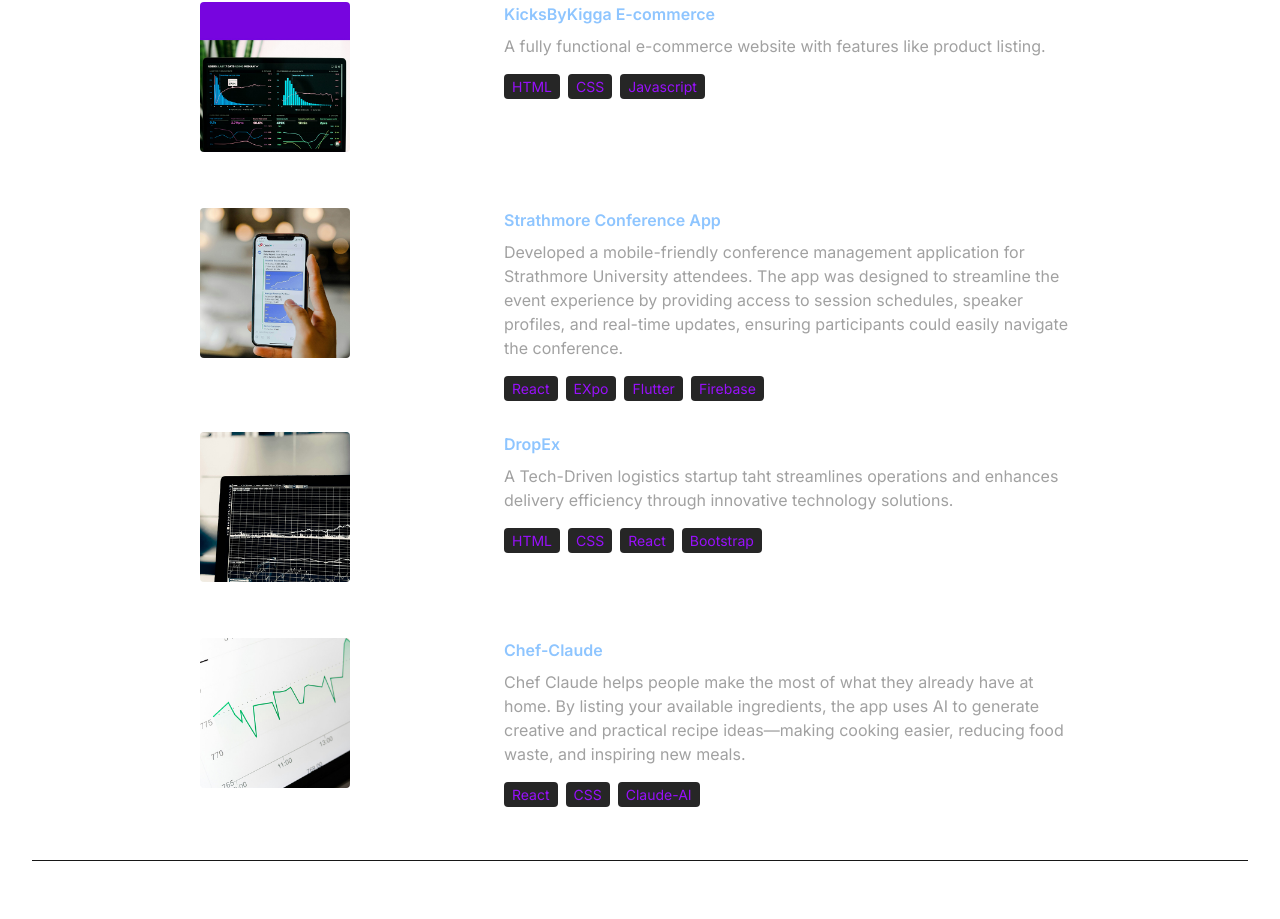
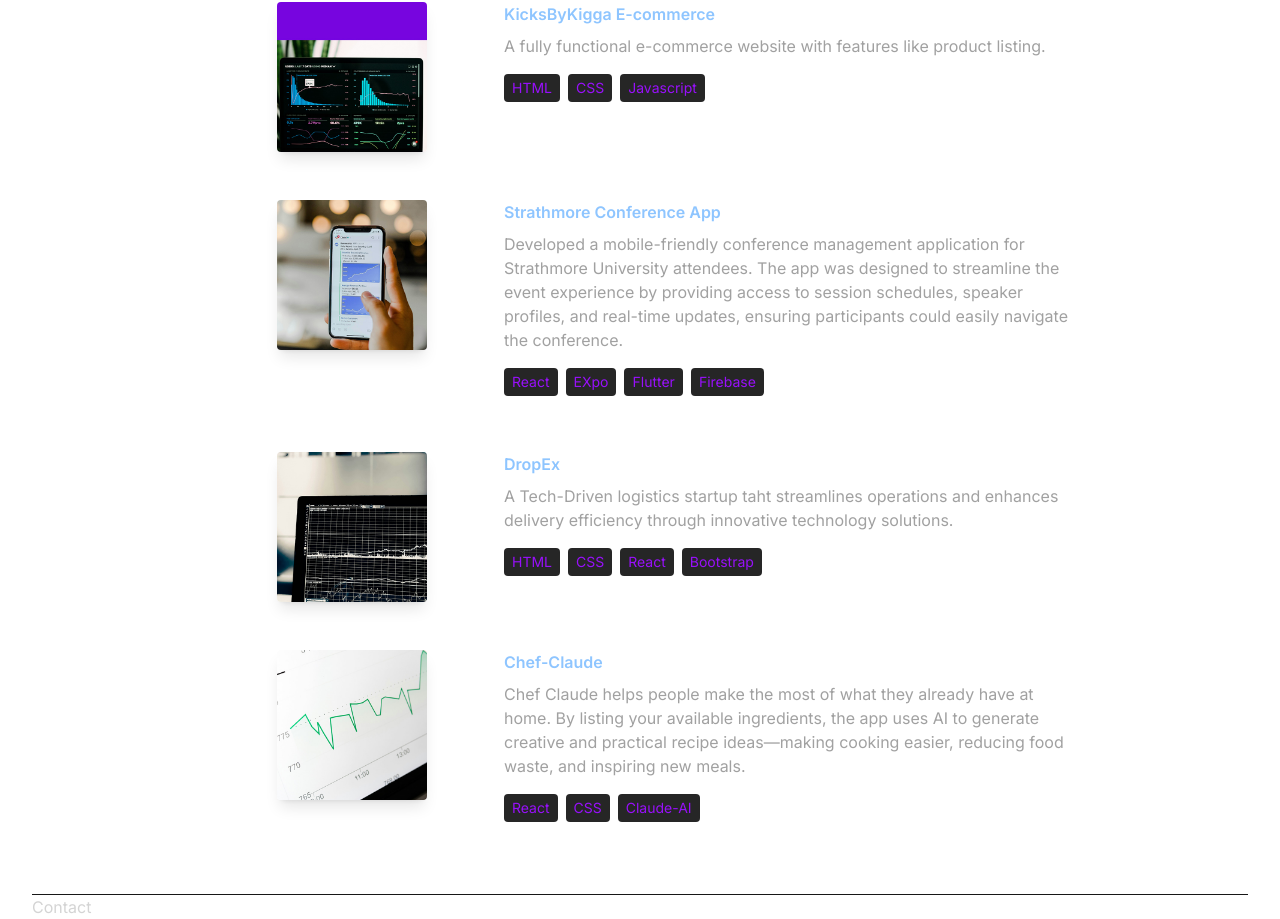
Before and after one commit to CodeWithJoshua18/Portfolio-v2, a React (Vite) app: page / in a window 1280 px wide. Shown: the part 3058-3977 px from the top of the page. Before the commit the page ends 3919 px from the top, so only its background shows below. Built offline with nearby package versions, Linux system fonts and the light colour scheme.

Commit message:
add Contact component and update App to include it; enhance Projects component layout and styling; update contact information in constants

```diff
--- a/src/App.jsx
+++ b/src/App.jsx
@@ -4,6 +4,7 @@
 import Tech from "./components/Tech"
 import Experience from "./components/Experience"
 import Projects from "./components/Projects"
+import Contact from "./components/Contact"
 
 function App() {
 
@@ -20,6 +21,7 @@
         <Tech />
         <Experience />
         <Projects />
+        <Contact />
       </div>
     </div>
   )
--- /dev/null
+++ b/src/components/Contact.jsx
@@ -0,0 +1,9 @@
+function Contact() {
+
+    return (
+
+        <div>Contact</div>
+    )
+}
+
+export default Contact
--- a/src/components/Projects.jsx
+++ b/src/components/Projects.jsx
@@ -1,33 +1,48 @@
 import { PROJECTS } from "../constants"
 
-
-
 function Projects() {
-
-    return(
+  return (
     <div className="border-b border-neutral-900 pb-4">
       <h1 className="my-20 text-center text-4xl">Projects</h1>
-            <div>{PROJECTS.map((project, index) => (
-                <div key={index} className="mb-8 flex felx-wrap lg:justify-center">
-                    <div className="w-full lg:w-1/4">
+      <div>
+        {PROJECTS.map((project, index) => (
+          <div
+            key={index}
+            className="mb-12 flex flex-col items-center lg:flex-row lg:justify-center lg:items-start"
+          >
+            {/* Image */}
+            <div className="w-full mb-6 lg:mb-0 lg:w-1/4 flex justify-center">
               <img
                 src={project.image}
                 width={150}
                 height={150}
                 alt={project.title}
-                    className="mb-6 rounded"
+                className="rounded shadow-lg"
               />
             </div>
-                <div className="w-full max-w-xl lg:w-3/4">
-                    <h6 className="mb-2 font-semibold text-blue-300">{project.title}</h6>
+
+            {/* Text */}
+            <div className="w-full max-w-xl lg:w-3/4 text-center lg:text-left">
+              <h6 className="mb-2 font-semibold text-blue-300">
+                {project.title}
+              </h6>
               <p className="mb-4 text-neutral-400">{project.description}</p>
+              <div className="flex flex-wrap justify-center lg:justify-start">
                 {project.technologies.map((tech, index) => (
-                        <span key={index} className="mr-2 rounded bg-neutral-800 px-2 py-1 text-sm text-purple-600">{tech}</span>
+                  <span
+                    key={index}
+                    className="mr-2 mb-2 rounded bg-neutral-800 px-2 py-1 text-sm text-purple-600"
+                  >
+                    {tech}
+                  </span>
                 ))}
               </div>
             </div>
-            ))}</div>
+          </div>
+        ))}
+      </div>
     </div>
   )
 }
+
 export default Projects
--- a/src/constants/index.js
+++ b/src/constants/index.js
@@ -1,3 +1,4 @@
+import { BsWhatsapp } from "react-icons/bs";
 import project1 from "../assets/projects/project-1.jpg";
 import project2 from "../assets/projects/project-2.jpg";
 import project3 from "../assets/projects/project-3.jpg";
@@ -70,7 +71,7 @@
 ];
 
 export const CONTACT = {
-  address: "767 Fifth Avenue, New York, NY 10153 ",
-  phoneNo: "+12 4555 666 00 ",
-  email: "me@example.com",
+  whatsapp: " https://web.whatsapp.com/send?phone=+254714252464",
+  phoneNo: "+254-714-252-464 ",
+  email: "calebkiamba9@gmail.com",
 };
```
Lines whose indentation alone changed are shown as unchanged.
